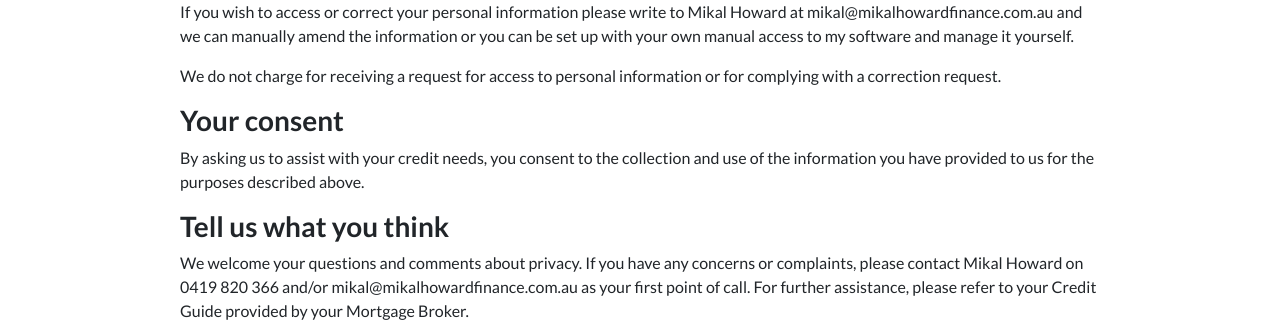
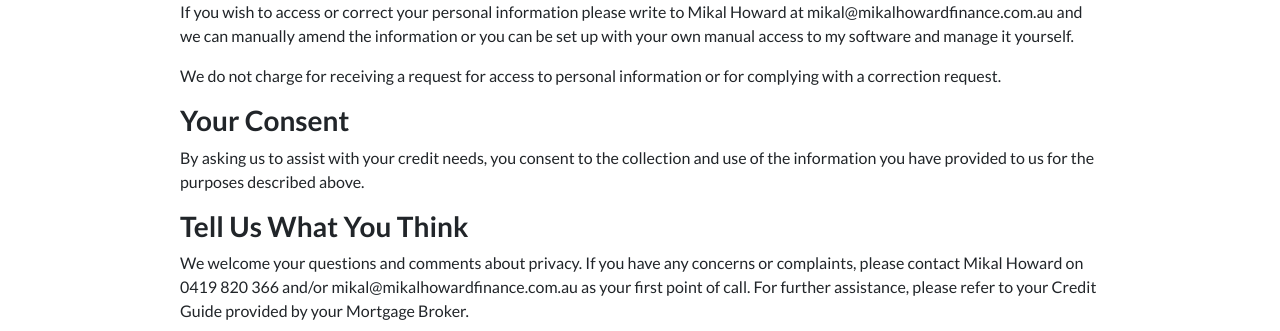
Before and after one commit to MikalHoward/mikalhoward.github.io, a Jekyll site: the page built from privacy-policy.markdown, in a window 1280 px wide. Shown: the part 1364-1695 px from the top of the page. Built offline with Jekyll 4.4.1, drawn with Linux system fonts in a browser that asks for light colours; nearby versions of some CDN libraries.

```diff
--- a/privacy-policy.markdown
+++ b/privacy-policy.markdown
@@ -46,11 +46,11 @@ If you wish to access or correct your personal information please write to Mikal
 
 We do not charge for receiving a request for access to personal information or for complying with a correction request.
 
-### Your consent
+### Your Consent
 
 By asking us to assist with your credit needs, you consent to the collection and use of the information you have provided to us for the purposes described above.
 
-### Tell us what you think
+### Tell Us What You Think
 
 We welcome your questions and comments about privacy. If you have any concerns or complaints, please contact Mikal Howard on 0419 820 366 and/or mikal@mikalhowardfinance.com.au as your first point of call. For further assistance, please refer to your Credit Guide provided by your Mortgage Broker.
 
```
